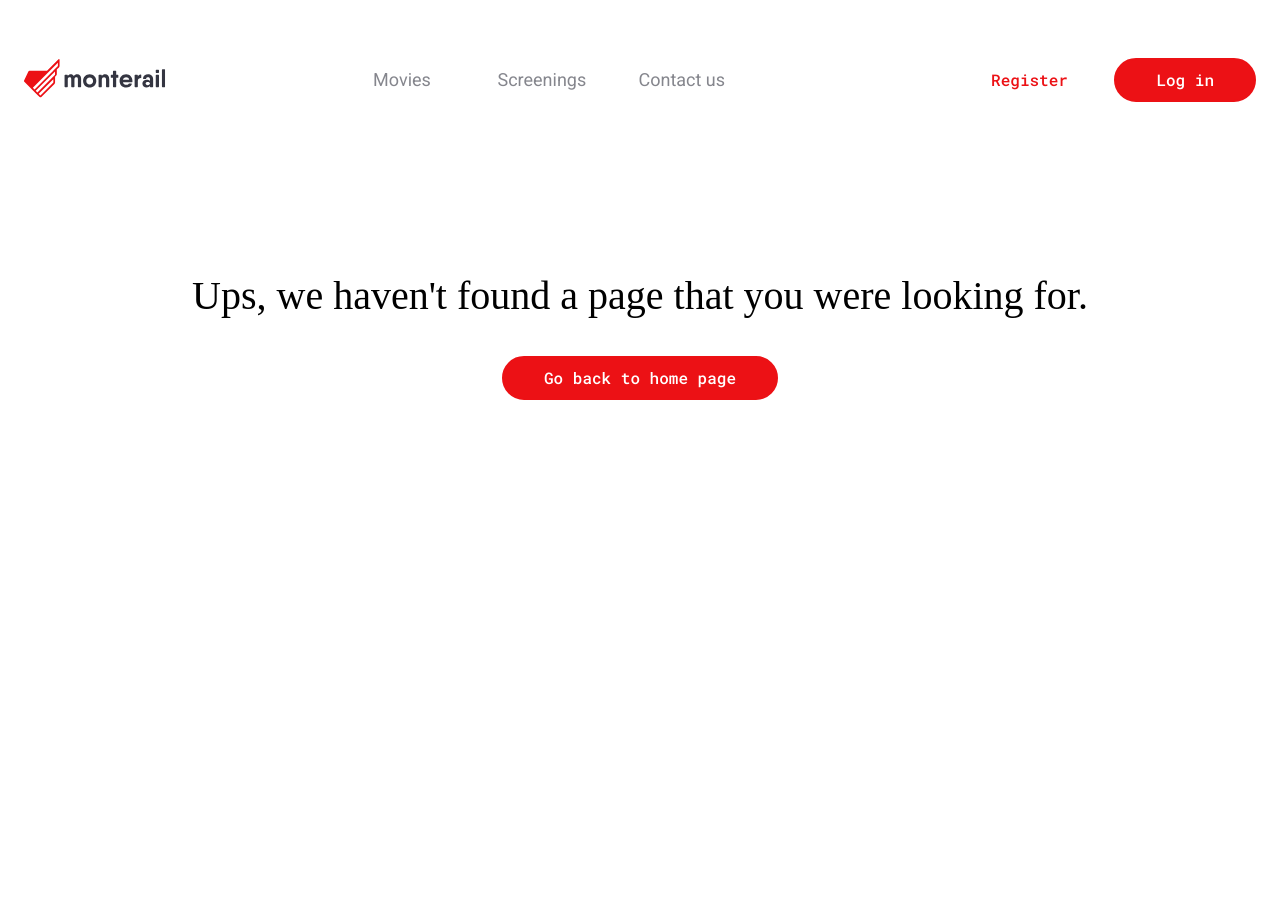
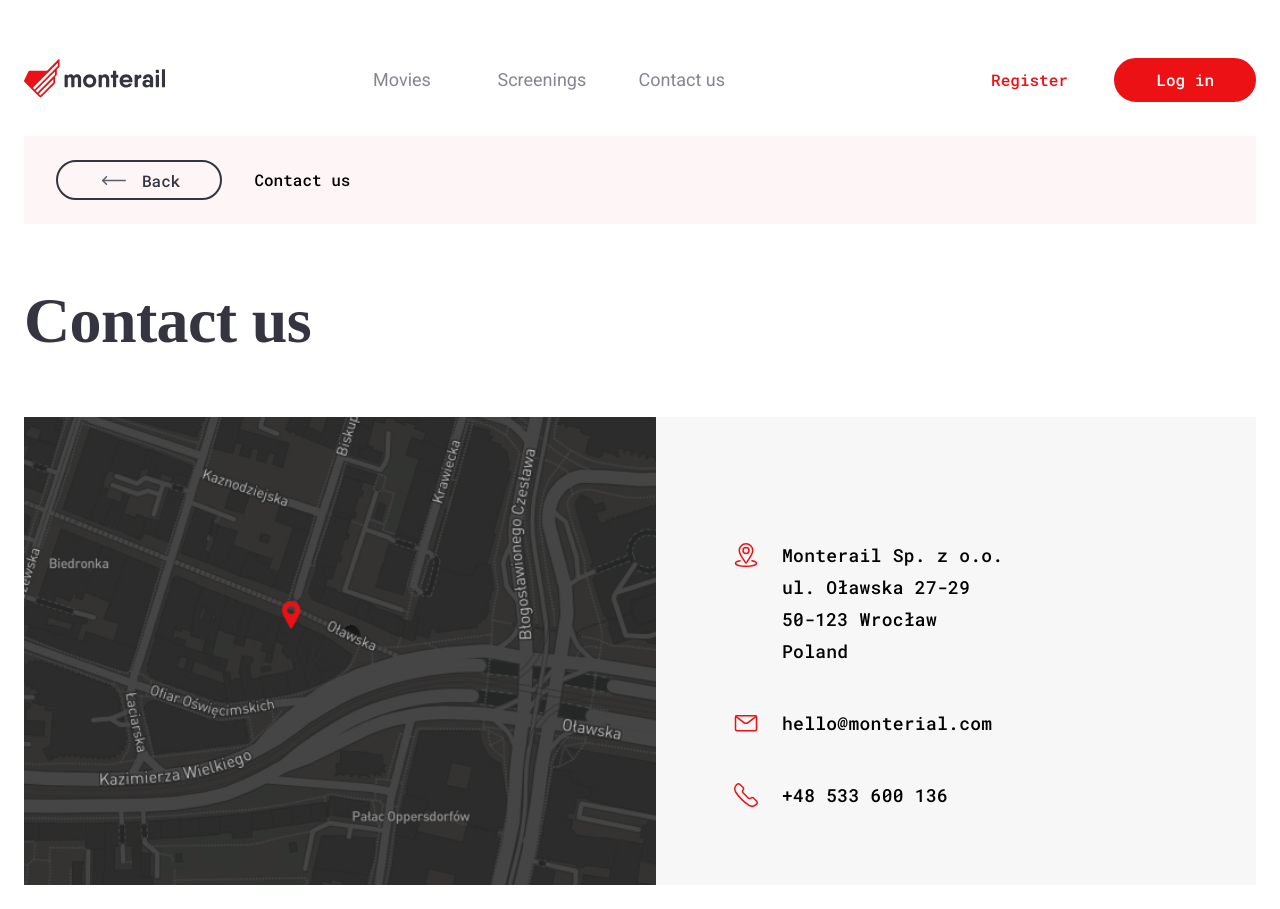
Before and after one commit to martaqh/monte-cinema-project, a Vue app: page /contact in a window 1280 px wide. Before the commit this address led to /no-match. Before the commit the page ends 800 px from the top, so only its background shows below. Built offline with nearby package versions, Linux system fonts and the light colour scheme; a web font is replaced by a local one.

Commit message:
Add ContactPage (tbc)

```diff
--- a/src/components/features/Header/TopNavbar.vue
+++ b/src/components/features/Header/TopNavbar.vue
@@ -6,7 +6,7 @@ export default defineComponent({
       navbarTabs: [
         {to: {name: 'Movies'}, label: 'Movies'},
         {to: {name: 'Screenings'}, label: 'Screenings'},
-        {to: {name: 'Home'}, label: 'Contact us'},
+        {to: {name: 'Contact'}, label: 'Contact us'},
       ],
       activeTab: '',
       isActive: false,
--- /dev/null
+++ b/src/components/pages/ContactPage.vue
@@ -0,0 +1,44 @@
+<script>
+import { defineComponent } from 'vue';
+import BreadCrumbs from '@/components/common/BreadCrumbs.vue';
+import ContactSection from '@/components/views/ContactSection.vue';
+import SectionTitle from '@/components/common/Section/SectionTitle.vue';
+
+
+export default defineComponent({
+  components: { BreadCrumbs, ContactSection, SectionTitle },
+
+});
+</script>
+
+<template>
+  <div class="contact-page">
+    <BreadCrumbs>Contact us</BreadCrumbs>
+    <SectionTitle>Contact us</SectionTitle>
+    <div class="contact-page__content">
+      <img src="@/assets/LocationMap.jpg">
+      <ContactSection />
+      <div class="contact-page__social-links">
+        <a><img></img></a>
+      </div>
+    </div>
+  </div>
+</template>
+
+<style lang="scss" scoped>
+
+.contact-page__content {
+  margin-top: 64px;
+  display: flex;
+  height: fit-content;
+  background-color: $color-field-background;
+
+  img {
+    object-fit: cover;
+  }
+}
+.contact-page__social-links {
+    display: grid;
+    grid-template-rows: repeat(7, 1fr);
+}
+</style>
--- a/src/router/index.js
+++ b/src/router/index.js
@@ -22,6 +22,11 @@ const routes = [
     component: () => import('@/components/pages/ScreeningsPage.vue'),
   },
   {
+    path: '/contact',
+    name: 'Contact',
+    component: () => import('@/components/pages/ContactPage.vue'),
+  },
+  {
     path: '/no-match',
     name: 'NoMatch',
     component: () => import ('@/components/pages/NoMatch.vue'),
```
